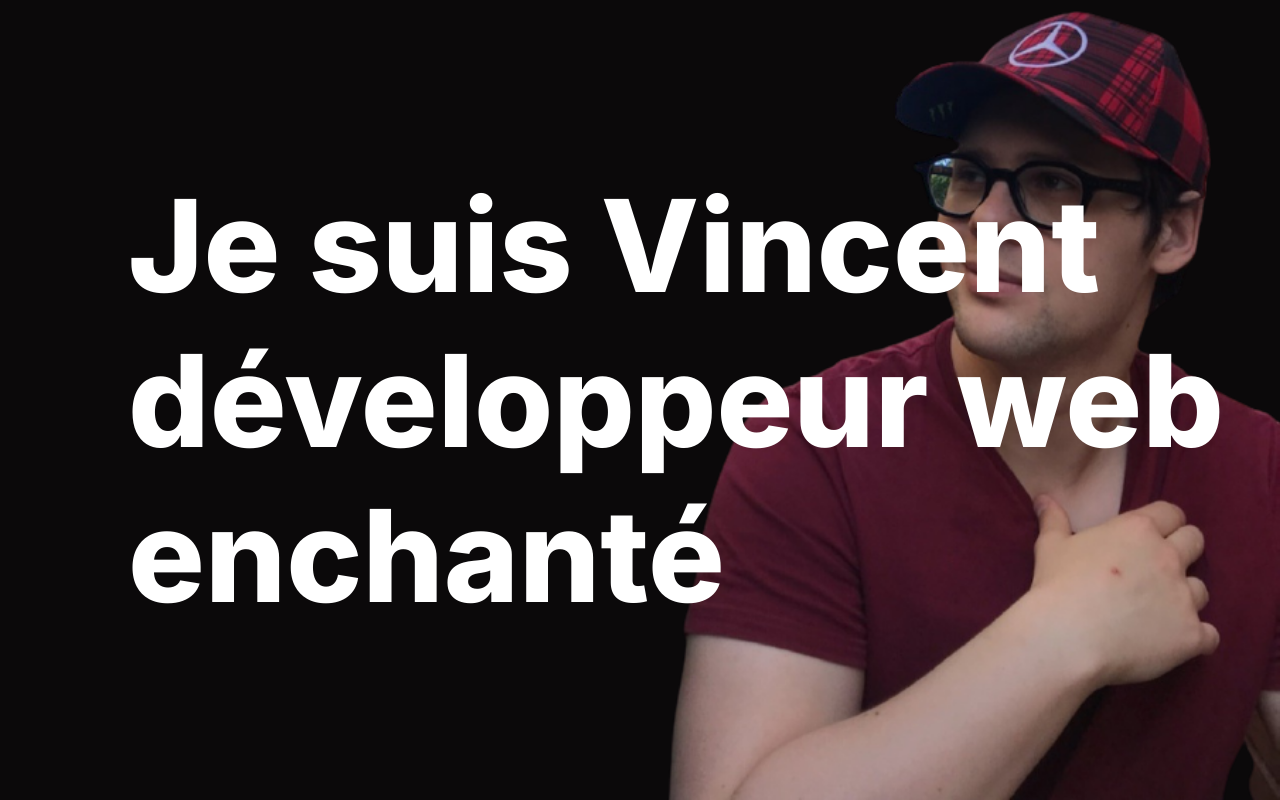
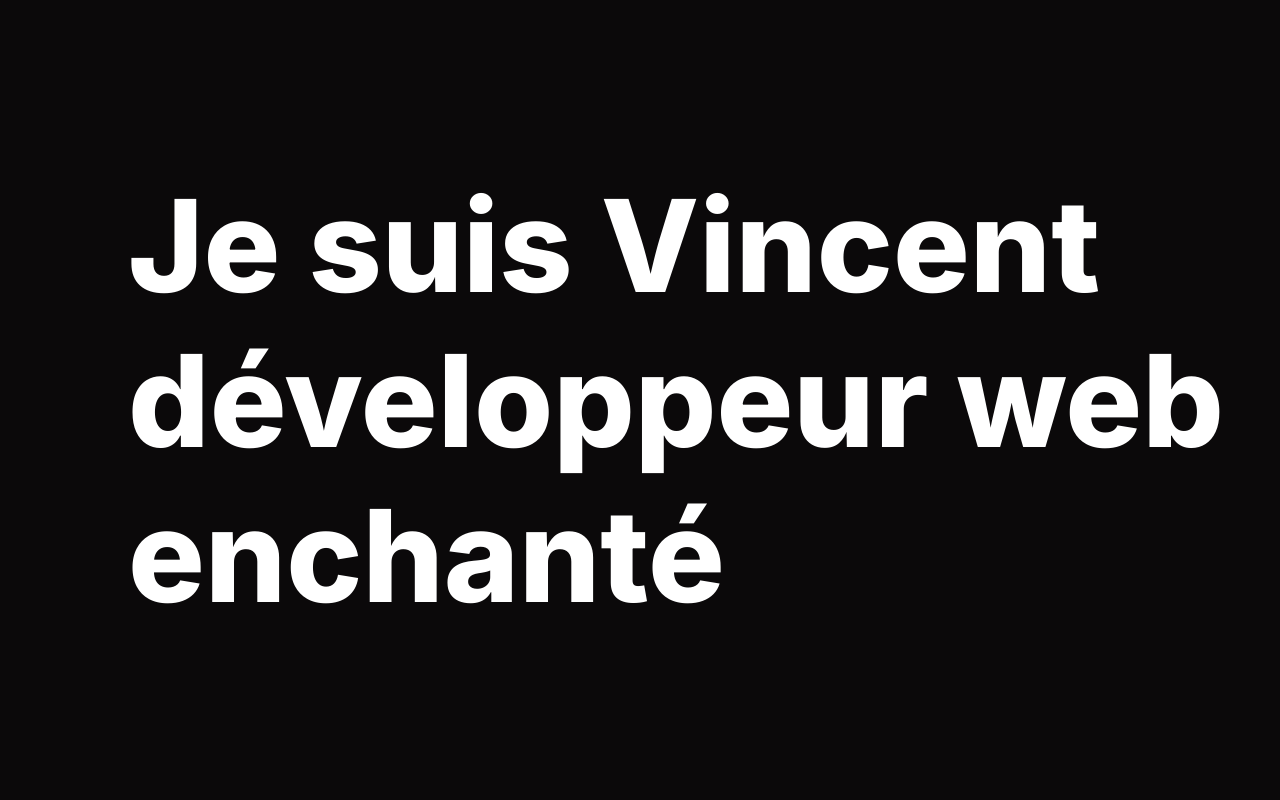
Before and after one commit to VincentCMLejeune/Portfolio, a React (Create React App) app in the folder portfolio/: page / in a window 1280 px wide. Built offline with nearby package versions, Linux system fonts and the light colour scheme.

Commit message:
Commented out picture until new

```diff
--- a/portfolio/src/screens/home/Home.jsx
+++ b/portfolio/src/screens/home/Home.jsx
@@ -1,7 +1,7 @@
 import { Link } from "react-router-dom";
 import { useState } from "react";
 
-import profile from "../../assets/temp.png";
+// import profile from "../../assets/temp.png";
 
 import styles from "./Home.module.css";
 
@@ -65,7 +65,7 @@ export default function Home() {
           )}
         </Link>
       </div>
-      <img className={styles.profile} src={profile} alt="Profile" />
+      {/* <img className={styles.profile} src={profile} alt="Profile" /> */}
     </div>
   );
 }
```
